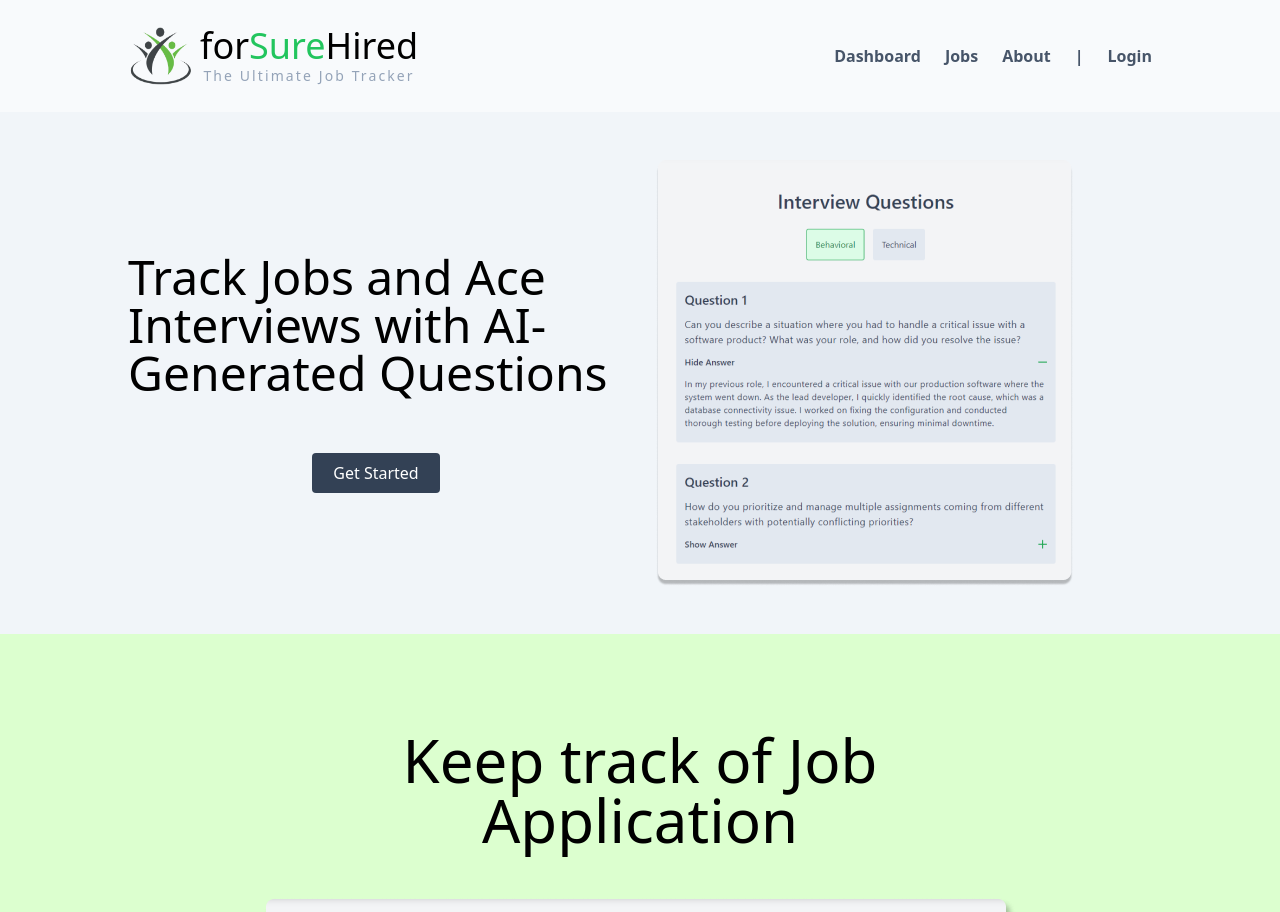
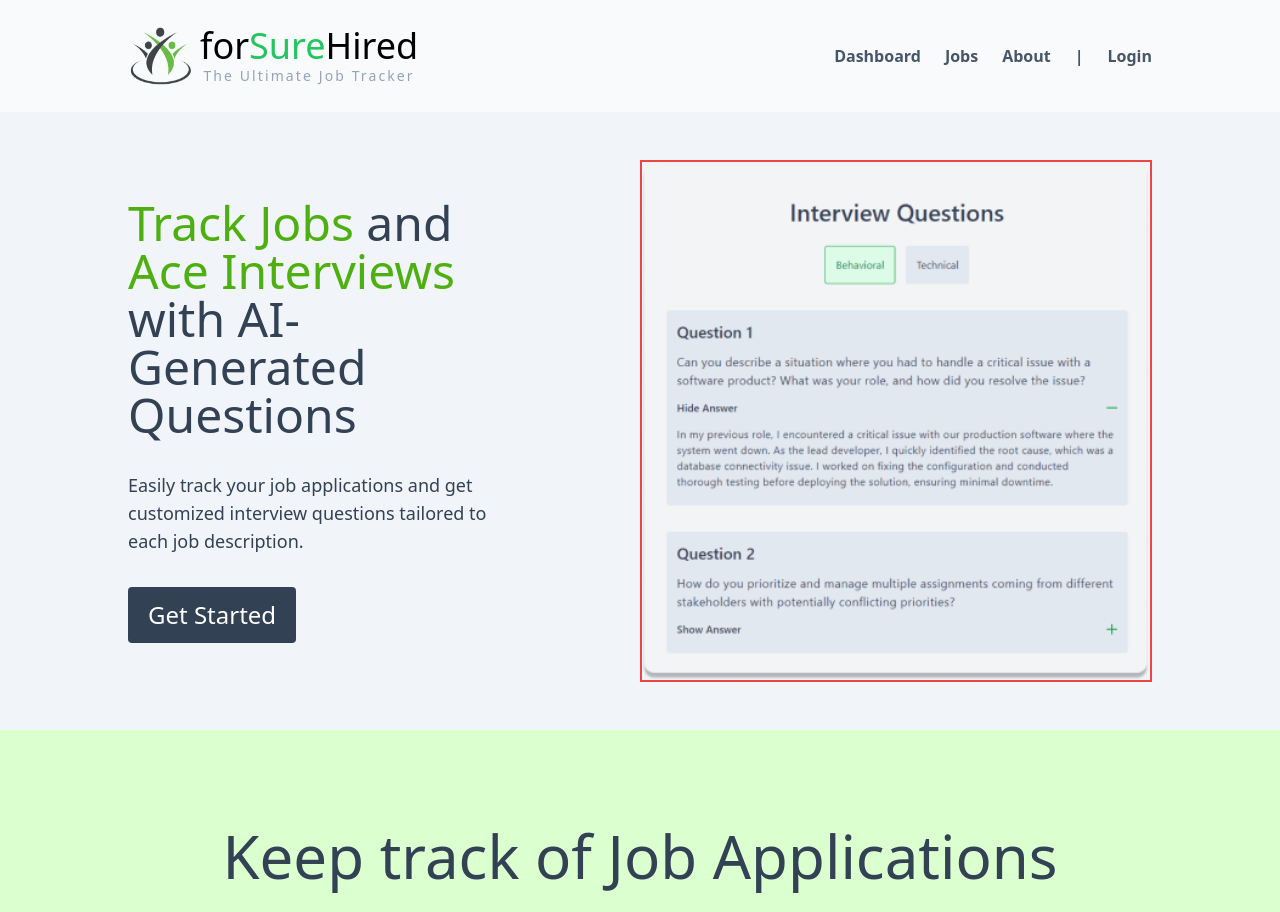
Before and after one commit to alejandro-cartagena/forSure-Hired-Client, a React (Vite) app: page / in a window 1280 px wide. Shown: the top 912 px of the page. Built offline with nearby package versions, Linux system fonts and the light colour scheme; no server answers.

Commit message:
Some changes to landing page

```diff
--- a/src/pages/AIPage.jsx
+++ b/src/pages/AIPage.jsx
@@ -199,7 +199,7 @@ function AIPage() {
                   className="w-full max-w-[700px] border-4 border-[#DCE1E9] rounded-md p-4 resize-none mb-12 cursor-default"
                   name=""
                   id=""
-                  rows={12}
+                  rows={20}
                   placeholder="Select a Example Description to view a template or paste your own description here"
                   value={jobDescription}
                   required={true}
--- a/src/pages/Homepage.jsx
+++ b/src/pages/Homepage.jsx
@@ -7,39 +7,52 @@ import image14 from "../assets/images/image14.png";
 
 export default function Homepage() {
   return (
-    <div className="flex flex-col">
-      <section className="bg-[#F1F5F9] py-12 w-full px-20 md:px-32 justify-between gap-8 flex">
-        <div className="w-1/2 flex flex-col justify-center items-center gap-14">
-          <h1 className="text-5xl">
-            Track Jobs and Ace Interviews with AI-Generated Questions
+    <div className="flex flex-col text-[#334155] ">
+      {/*Section 1 (Hero Section) */}
+      <section className="bg-[#F1F5F9] py-12 w-full">
+        <div className="w-full px-20 md:px-32 flex justify-between items-center gap-8">
+          <div className="w-[38%] flex flex-col justify-center gap-8">
+            <h1 className="text-5xl mb-0">
+              <span className="text-[#4DB010]">Track Jobs</span> and{" "}
+              <span className="text-[#4DB010]">Ace Interviews</span> with
+              AI-Generated Questions
             </h1>
+            <p className="text-lg w-full max-w-[600px]">
+              Easily track your job applications and get customized interview
+              questions tailored to each job description.
+            </p>
             <Link to="/dashboard">
-            <button className="bg-[#334155] text-white border border-hidden rounded h-10 w-32">
+              <button className="bg-[#334155] text-white text-2xl py-3 px-5 rounded ">
                 Get Started
               </button>
             </Link>
           </div>
-        <div className="w-1/2">
-          <img src={image1} alt="Image 1" />
+          <div className="w-1/2 max-w-[600px] border-2 border-red-500">
+            <img className="w-full object-contain" src={image1} alt="Image 1" />
+          </div>
         </div>
       </section>
+
+      {/* Section 2 */}
       <section className="bg-[#DCFFCF] py-12 flex flex-col items-center">
         <div className="container flex flex-col items-center py-12 justify-between">
-          <h1 className="text-6xl w-[40vw] text-center">
-            Keep track of Job Application
+          <h1 className="text-6xl w-full text-center">
+            Keep track of Job Applications
           </h1>
           <div className="w-full py-12 flex justify-center">
             <img src={image10} alt="Image 1" />
           </div>
-          <p className="text-1xl text-center w-[40vw]">
+          <p className="text-lg text-center w-full max-w-[600px]">
             Easily manage and organize your job applications with our intuitive
             kanban-style board. Follow the entire lifecycle of your applications
             from submission to hiring.
           </p>
         </div>
       </section>
+
+      {/* Section 3 */}
       <section className="bg-[#FFFFFF] justify-between gap-8 flex items-center py-14 px-20 w-full">
-        <div className="w-1/2 text-center">
+        <div className="w-1/2">
           <h1 className="text-6xl mb-8">Job Overview</h1>
           <p>
             Access a dedicated page to view all your saved jobs in a clean,
@@ -67,6 +80,8 @@ export default function Homepage() {
           </p>
         </div>
       </section>
+
+      {/* Section 4 */}
       <section className="bg-[#DCFFCF] py-12 px-20 w-full">
         <div className="container flex flex-col items-center w-full">
           <p className="text-gray-950 mb-10 text-center">
```
Also changed, not shown: src/assets/icon/studyQuizIcon.svg. Lines whose indentation alone changed are shown as unchanged.
